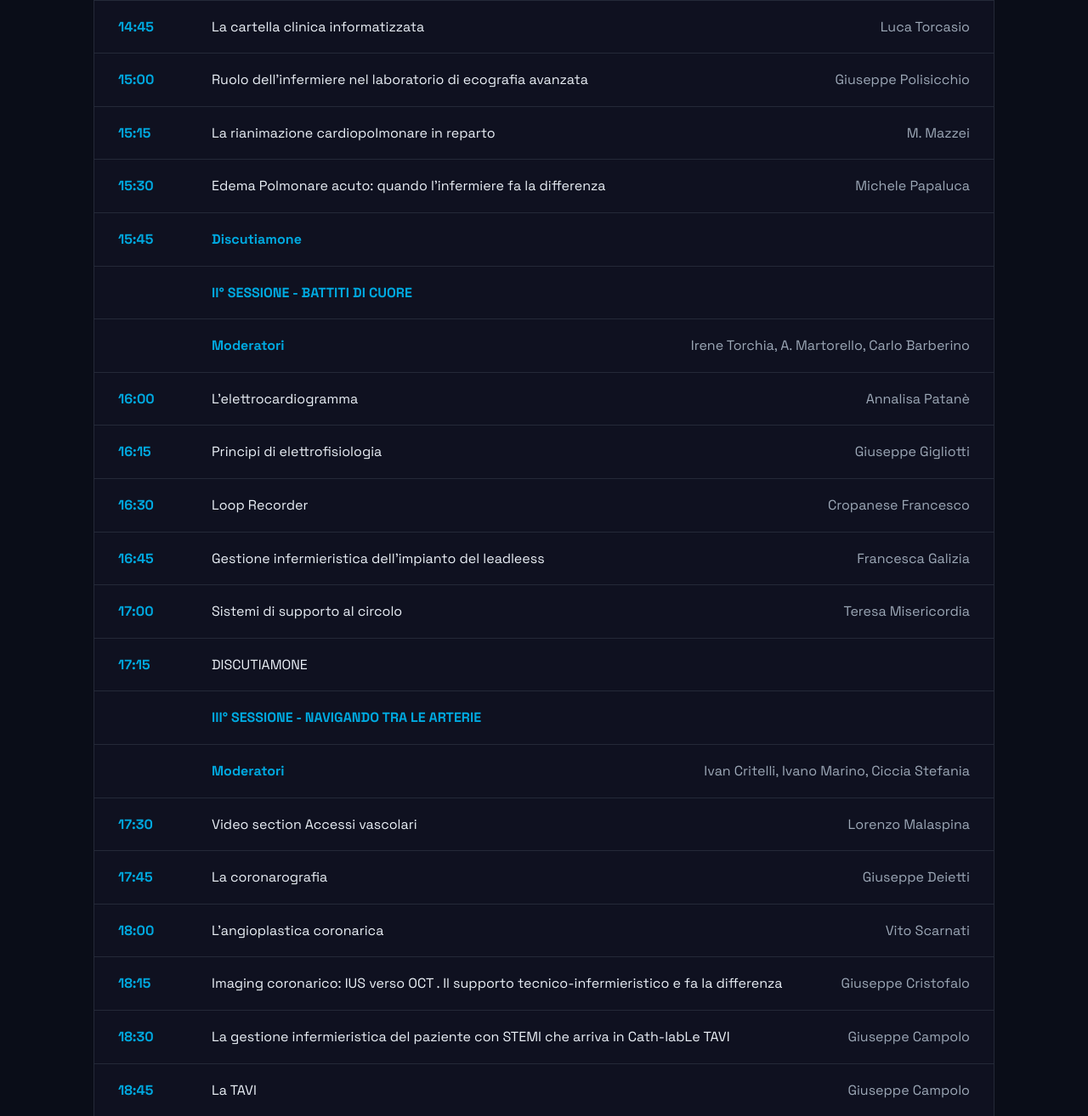
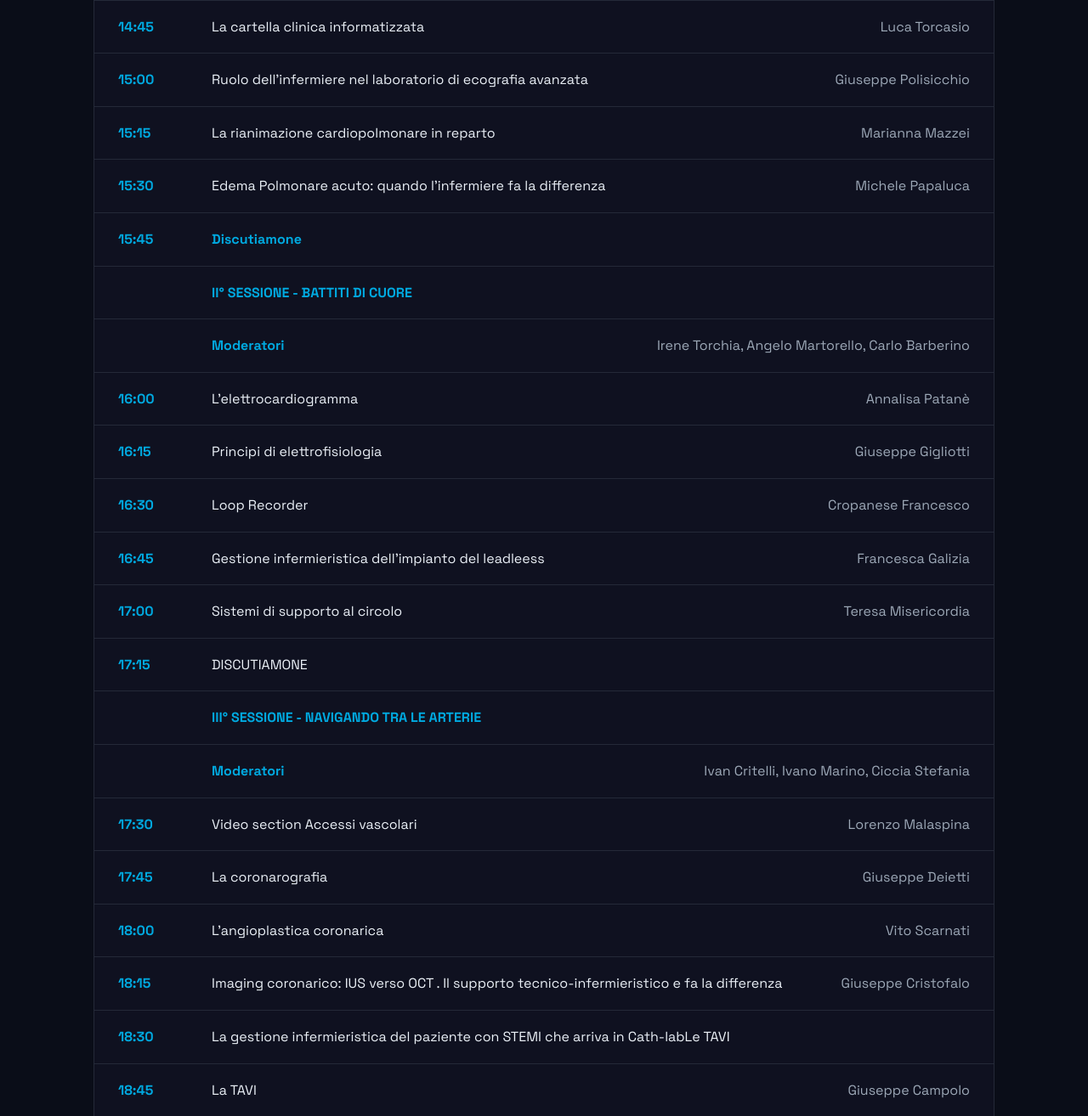
Before and after one commit to NiccoCer/LameziaCuore2025, a plain HTML site: page index.html in a window 1280 px wide. Shown: the part 1591-2905 px from the top of the page at 85% size. Drawn offline with nearby package versions, Linux system fonts and the light colour scheme.

Commit message:
progemama

```diff
--- a/index.html
+++ b/index.html
@@ -121,7 +121,7 @@
             <div class="program-slot">
               <span class="slot-time">15:15</span>
               <span class="slot-title">La rianimazione cardiopolmonare in reparto</span>
-              <span class="slot-speaker">M. Mazzei</span>
+              <span class="slot-speaker">Marianna Mazzei</span>
             </div>
             <div class="program-slot">
               <span class="slot-time">15:30</span>
@@ -141,7 +141,7 @@
             <div class="program-slot">
               <span class="slot-time"></span>
               <span class="slot-time">Moderatori</span>
-              <span class="slot-speaker">Irene Torchia, A. Martorello, Carlo Barberino</span>
+              <span class="slot-speaker">Irene Torchia, Angelo Martorello, Carlo Barberino</span>
             </div>
             <div class="program-slot">
               <span class="slot-time">16:00</span>
@@ -206,7 +206,7 @@
             <div class="program-slot">
               <span class="slot-time">18:30</span>
               <span class="slot-title">La gestione infermieristica del paziente con STEMI che arriva in Cath-labLe TAVI</span>
-              <span class="slot-speaker">Giuseppe Campolo</span>
+              <span class="slot-speaker"></span>
             </div>
             <div class="program-slot">
               <span class="slot-time">18:45</span>
```
